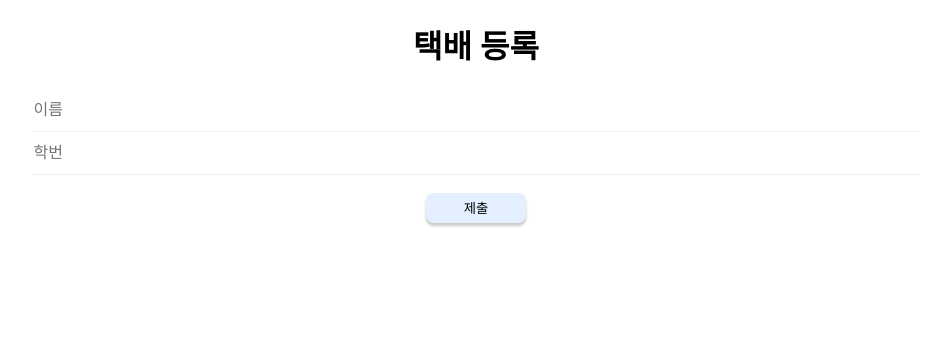
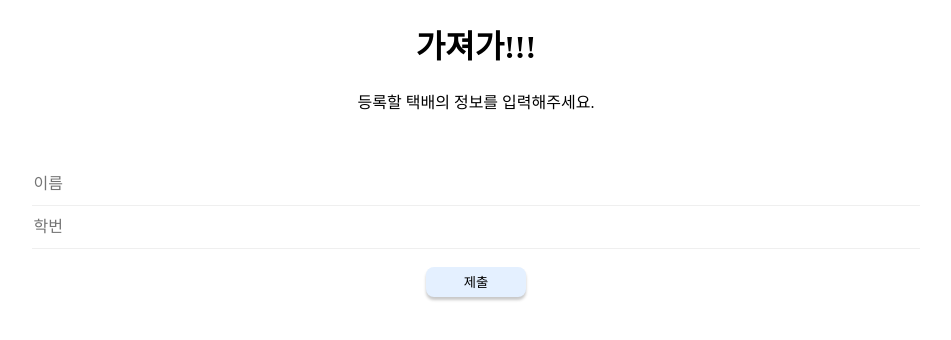
Before and after one commit to gimhanul/GajyeoGa, a Flask app: page /register in a window 1280 px wide. Shown: the top 340 px of the page, without its empty margins (164-1115 px from the left). Run offline with Flask 2, Linux system fonts and the light colour scheme.

Commit message:
Docs: UX

```diff
--- a/app/static/css/register.css
+++ b/app/static/css/register.css
@@ -1,5 +1,12 @@
-h1{
+h1 {
     text-align: center;
+}
+a {
+    color: black;
+    text-decoration: none;
+}
+p {
+    margin-bottom: 50px;
 }
 .btn2{
     color: rgb(0, 0, 0);
--- a/app/templates/register.html
+++ b/app/templates/register.html
@@ -8,7 +8,8 @@
     <title>가져가!!!</title>
 </head>
 <body>
-    <h1>택배 등록</h1>
+    <h1><a href="{{ url_for('main.index') }}">가져가!!!</a></h1>
+    <p>등록할 택배의 정보를 입력해주세요.</p>
     <form action="" method="post">
         <input class="name" name="name" placeholder="이름">
         <input class="number" name="studentNumber" placeholder="학번"><br><br>
```
